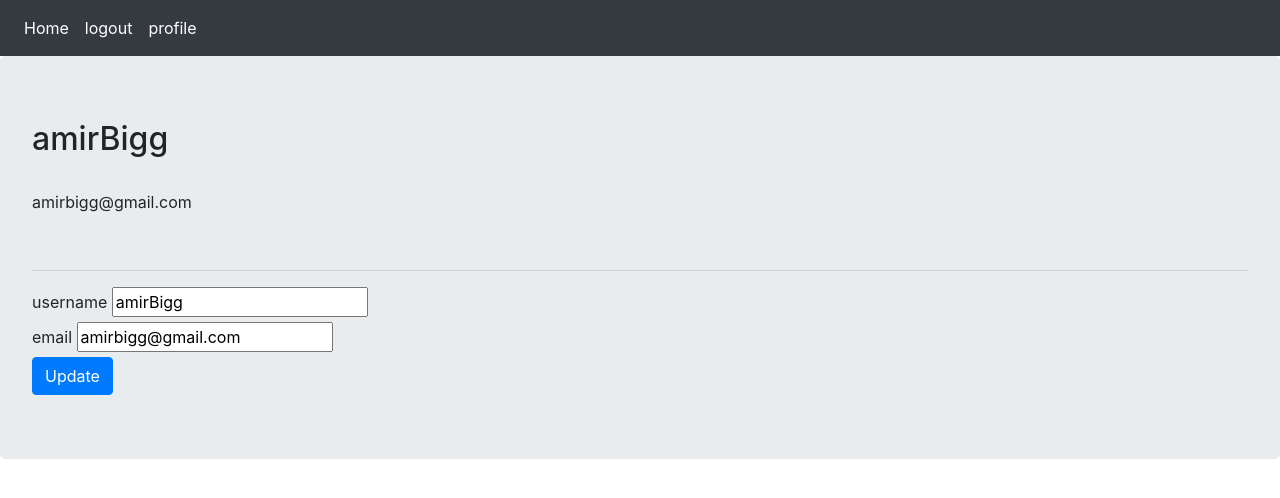
After one commit to farhadBiyouk/flask-blog, a Flask app: page /profile in a window 1280 px wide. The commit adds this page. Shown: the top 498 px of the page. Run offline with Flask 3, Linux system fonts and the light colour scheme; a user stored in the database is signed in.

Commit message:
added form and template profile to this project

```diff
--- a/blog/forms.py
+++ b/blog/forms.py
@@ -31,3 +31,10 @@ class LoginForm(FlaskForm):
         message='Please enter correct email address')])
     password = PasswordField('password', validators=[DataRequired()])
     remember_me = BooleanField('remember me')
+
+
+class UpdateProfileForm(FlaskForm):
+    username = StringField('username', validators=[
+                           DataRequired(), Length(min=4, max=20)])
+    email = StringField('email', validators=[DataRequired(), Email(
+        message='Please enter correct email address')])
--- a/blog/routes.py
+++ b/blog/routes.py
@@ -2,13 +2,28 @@ from flask import render_template, redirect, url_for, request, flash
 from flask_login import login_user, current_user, logout_user, login_required
 
 from blog import app, bcrypt, db
-from blog.forms import RegistrationForm, LoginForm
+from blog.forms import RegistrationForm, LoginForm, UpdateProfileForm
 from blog.models import User
 
 
 @app.route('/')
 def home():
     return render_template('home.html')
+
+
+@app.route('/profile', methods=['GET', 'POST'])
+@login_required
+def profile():
+    form = UpdateProfileForm()
+    if form.validate_on_submit():
+        current_user.username = form.username.data
+        current_user.email = form.email.data
+        db.session.commit()
+        flash('updated profile successfully', 'success')
+        return redirect(url_for('profile'))
+    form.username.data = current_user.username
+    form.email.data = current_user.email
+    return render_template('profile.html', form=form)
 
 
 @app.route('/register', methods=['GET', 'POST'])
--- a/blog/templates/base.html
+++ b/blog/templates/base.html
@@ -13,6 +13,7 @@
             <a class="nav-link active" href="{{url_for('home')}}">Home</a>
             {% if current_user.is_authenticated %}
             <a class="nav-link active" href="{{url_for('logout')}}">logout</a>
+            <a class="nav-link active" href="{{url_for('profile')}}">profile</a>
             {% else  %}
             <a class="nav-link active" href="{{url_for('register')}}">register</a>
             <a class="nav-link active" href="{{url_for('login')}}">login</a>
--- a/blog/templates/common/register_error.html
+++ b/blog/templates/common/register_error.html
@@ -20,7 +20,7 @@
     {% endfor %}
 {% endif %}
 
-{% if form.password.errors %}
+{% if form.password and form.password.errors %}
     {% for error in form.password.errors  %}
     <div class="alert alert-danger alert-dismissible fade show" role="alert">
         {{error}}
@@ -31,7 +31,7 @@
     {% endfor %}
 {% endif %}
 
-{% if form.confirm_password.errors %}
+{% if form.confirm_password and form.confirm_password.errors %}
     {% for error in form.confirm_password.errors  %}
     <div class="alert alert-danger alert-dismissible fade show" role="alert">
         {{error}}
--- /dev/null
+++ b/blog/templates/profile.html
@@ -0,0 +1,16 @@
+{% extends "base.html" %}
+
+{% block title %}profile{% endblock title %}
+
+{% block content %}
+{% include 'common/register_error.html' %}
+<h2>{{current_user.username}}</h2><br>
+<p>{{current_user.email}}</p><br><hr>
+<form action="" method="post">
+{{form.csrf_token}}
+{{form.username.label}} {{form.username}}<br>
+{{form.email.label}} {{form.email}}<br>
+<button type="submit"  class="btn btn-primary">Update</button>
+
+</form>
+{% endblock content %}
```
Also changed, not shown: blog.db, 1 other file.
